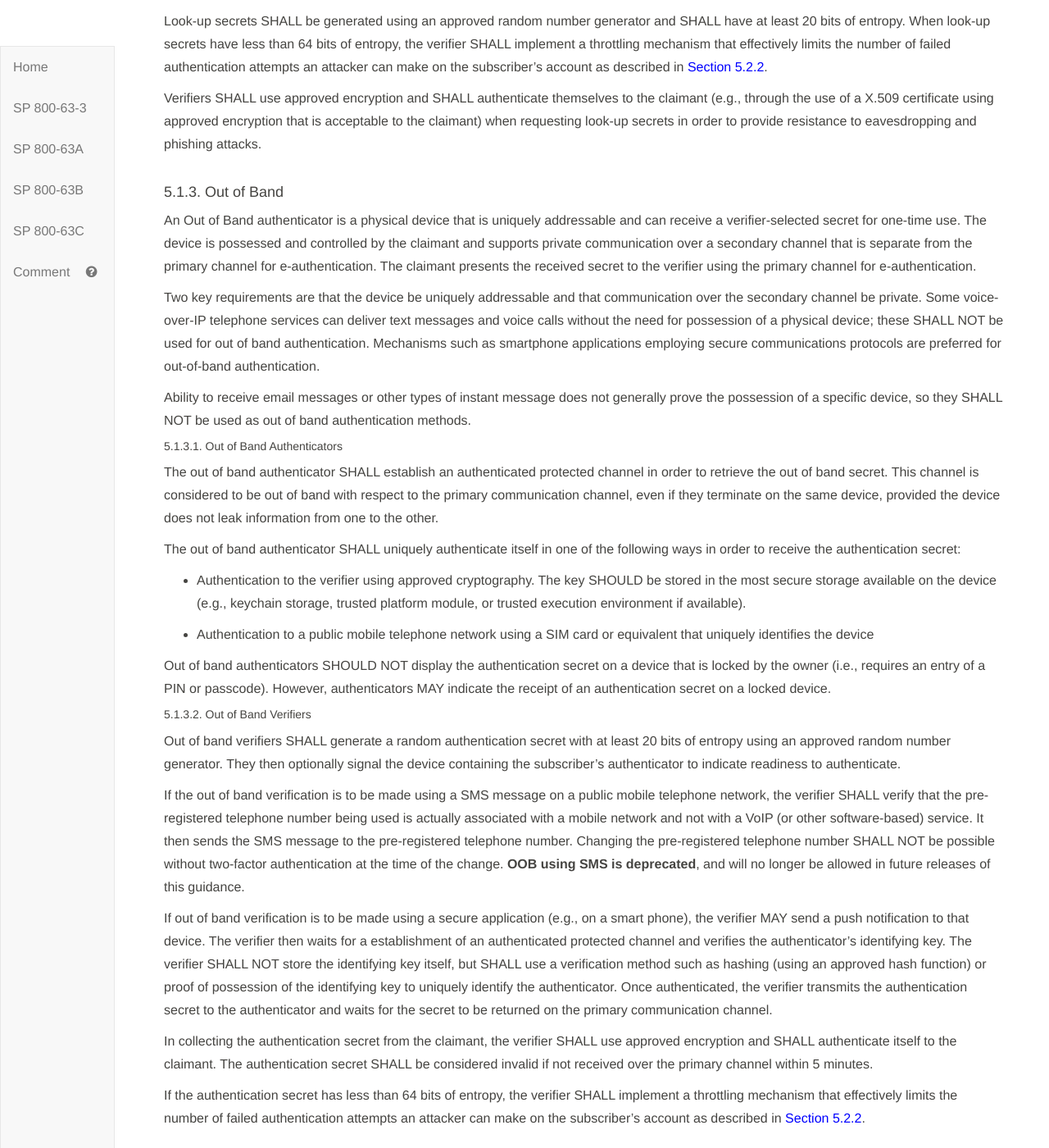
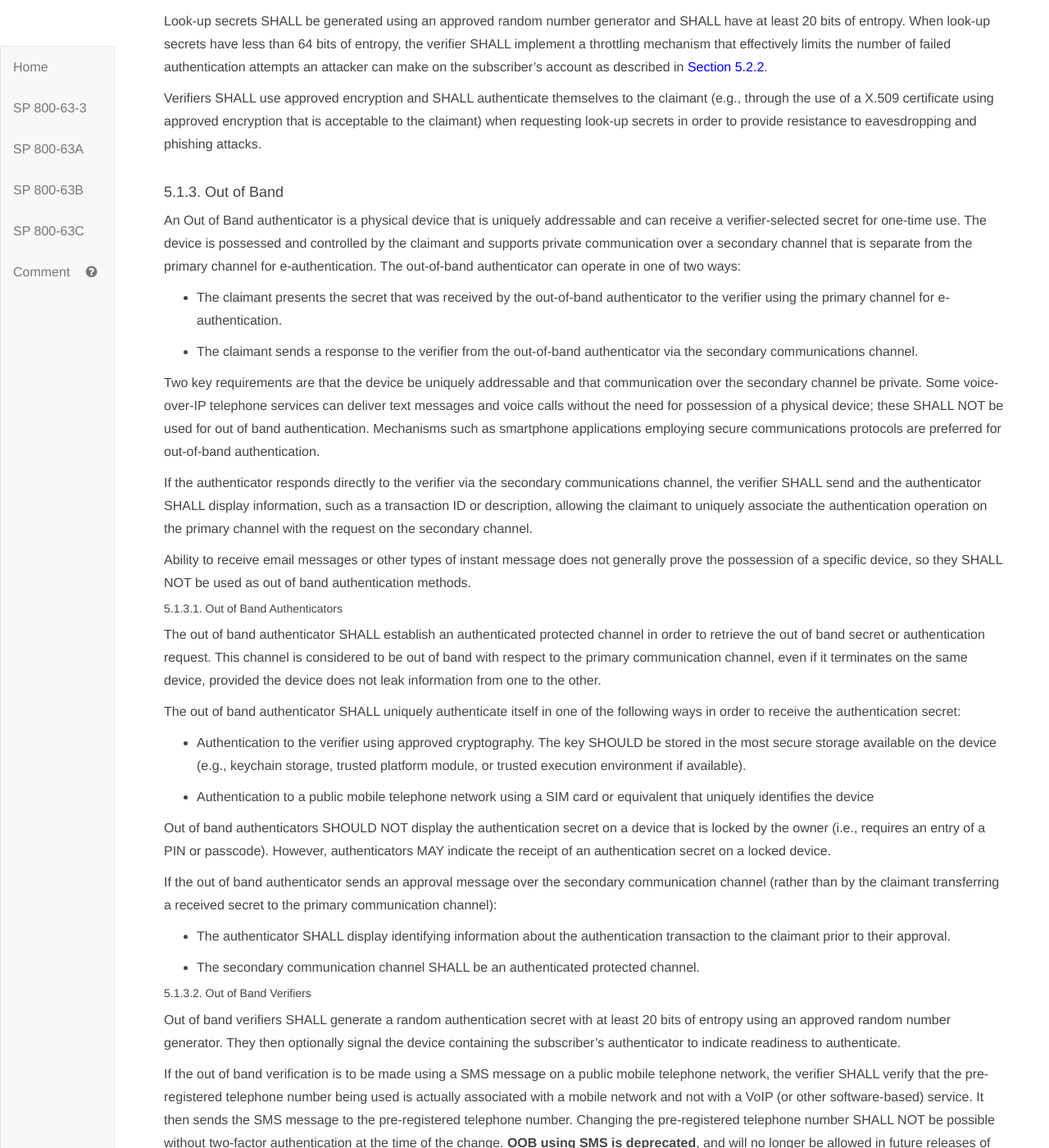
Before and after one commit to usnistgov/800-63-3, a Jekyll site: the page built from sp800-63b.md, in a window 1280 px wide and 1400 px high, scrolled down 24832 px. Shown: the whole window at 82% size. Built offline with Jekyll 4.4.1, drawn with Linux system fonts in a browser that asks for light colours; some of the changed text lies outside the part shown.

Commit message:
Broaden types of out-of-band authenticators. Addresses usnistgov/800-63-3#51

```diff
--- a/sp800-63b/sec5_authenticators.md
+++ b/sp800-63b/sec5_authenticators.md
@@ -55,15 +55,21 @@ Verifiers SHALL use approved encryption and SHALL authenticate themselves to the
 
 #### <a name="out-of-band"></a>5.1.3. Out of Band
 
-An Out of Band authenticator is a physical device that is uniquely addressable and can receive a verifier-selected secret for one-time use. The device is possessed and controlled by the claimant and supports private communication over a secondary channel that is separate from the primary channel for e-authentication. The claimant presents the received secret to the verifier using the primary channel for e-authentication.
+An Out of Band authenticator is a physical device that is uniquely addressable and can receive a verifier-selected secret for one-time use. The device is possessed and controlled by the claimant and supports private communication over a secondary channel that is separate from the primary channel for e-authentication. The out-of-band authenticator can operate in one of two ways:
+
+-  The claimant presents the secret that was received by the out-of-band authenticator to the verifier using the primary channel for e-authentication.
+
+- The claimant sends a response to the verifier from the out-of-band authenticator via the secondary communications channel.
 
 Two key requirements are that the device be uniquely addressable and that communication over the secondary channel be private. Some voice-over-IP telephone services can deliver text messages and voice calls without the need for possession of a physical device; these SHALL NOT be used for out of band authentication. Mechanisms such as smartphone applications employing secure communications protocols are preferred for out-of-band authentication.
+
+If the authenticator responds directly to the verifier via the secondary communications channel, the verifier SHALL send and the authenticator SHALL display information, such as a transaction ID or description, allowing the claimant to uniquely associate the authentication operation on the primary channel with the request on the secondary channel.
 
 Ability to receive email messages or other types of instant message does not generally prove the possession of a specific device, so they SHALL NOT be used as out of band authentication methods.
 
 ##### 5.1.3.1. Out of Band Authenticators
 
-The out of band authenticator SHALL establish an authenticated protected channel in order to retrieve the out of band secret. This channel is considered to be out of band with respect to the primary communication channel, even if they terminate on the same device, provided the device does not leak information from one to the other.
+The out of band authenticator SHALL establish an authenticated protected channel in order to retrieve the out of band secret or authentication request. This channel is considered to be out of band with respect to the primary communication channel, even if it terminates on the same device, provided the device does not leak information from one to the other.
 
 The out of band authenticator SHALL uniquely authenticate itself in one of the following ways in order to receive the authentication secret:
 
@@ -73,15 +79,26 @@ The out of band authenticator SHALL uniquely authenticate itself in one of the f
 
 Out of band authenticators SHOULD NOT display the authentication secret on a device that is locked by the owner (i.e., requires an entry of a PIN or passcode). However, authenticators MAY indicate the receipt of an authentication secret on a locked device.
 
+If the out of band authenticator sends an approval message over the secondary communication channel (rather than by the claimant transferring a received secret to the primary communication channel):
+
+* The authenticator SHALL display identifying information about the authentication transaction to the claimant prior to their approval.
+
+* The secondary communication channel SHALL be an authenticated protected channel.
+
 ##### 5.1.3.2. Out of Band Verifiers
 
 Out of band verifiers SHALL generate a random authentication secret with at least 20 bits of entropy using an approved random number generator. They then optionally signal the device containing the subscriber's authenticator to indicate readiness to authenticate.
 
 If the out of band verification is to be made using a SMS message on a public mobile telephone network, the verifier SHALL verify that the pre-registered telephone number being used is actually associated with a mobile network and not with a VoIP (or other software-based) service. It then sends the SMS message to the pre-registered telephone number. Changing the pre-registered telephone number SHALL NOT be possible without two-factor authentication at the time of the change.  **OOB using SMS is deprecated**, and will no longer be allowed in future releases of this guidance.
 
-If out of band verification is to be made using a secure application (e.g., on a smart phone), the verifier MAY send a push notification to that device. The verifier then waits for a establishment of an authenticated protected channel and verifies the authenticator's identifying key. The verifier SHALL NOT store the identifying key itself, but SHALL use a verification method such as hashing (using an approved hash function) or proof of possession of the identifying key to uniquely identify the authenticator. Once authenticated, the verifier transmits the authentication secret to the authenticator and waits for the secret to be returned on the primary communication channel.
+If out of band verification is to be made using a secure application (e.g., on a smart phone), the verifier MAY send a push notification to that device. The verifier then waits for a establishment of an authenticated protected channel and verifies the authenticator's identifying key. The verifier SHALL NOT store the identifying key itself, but SHALL use a verification method such as hashing (using an approved hash function) or proof of possession of the identifying key to uniquely identify the authenticator. Once authenticated, the verifier transmits the authentication secret to the authenticator. Depending on the type of out-of-band authenticator, either:
+* The verifier waits for the secret to be returned on the primary communication channel.
 
-In collecting the authentication secret from the claimant, the verifier SHALL use approved encryption and SHALL authenticate itself to the claimant. The authentication secret SHALL be considered invalid if not received over the primary channel within 5 minutes.
+* The verifier waits for the secret, or some type of approval message, to be returned over the secondary communication channel.
+
+If approval is made over the secondary communication channel, the request to the verifier SHALL include a transaction identifier, such as a transaction ID or description, for display by the verifier.
+
+In collecting the authentication secret from the claimant, the verifier SHALL use approved encryption and SHALL authenticate itself to the claimant. The authentication secret SHALL be considered invalid if not received within 5 minutes.
 
 If the authentication secret has less than 64 bits of entropy, the verifier SHALL implement a throttling mechanism that effectively limits the number of failed authentication attempts an attacker can make on the subscriber’s account as described in [Section 5.2.2](#throttle).
 
```
